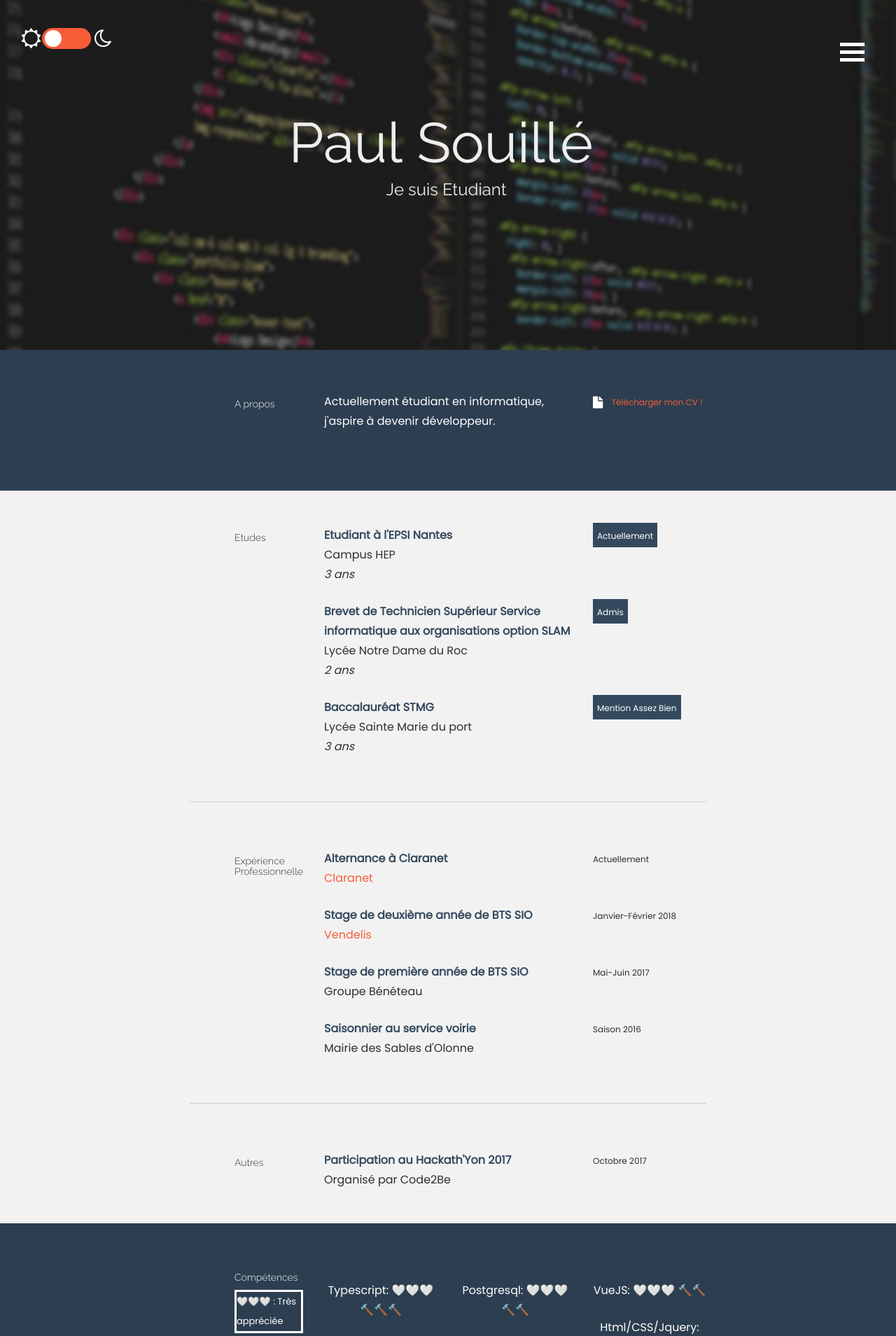
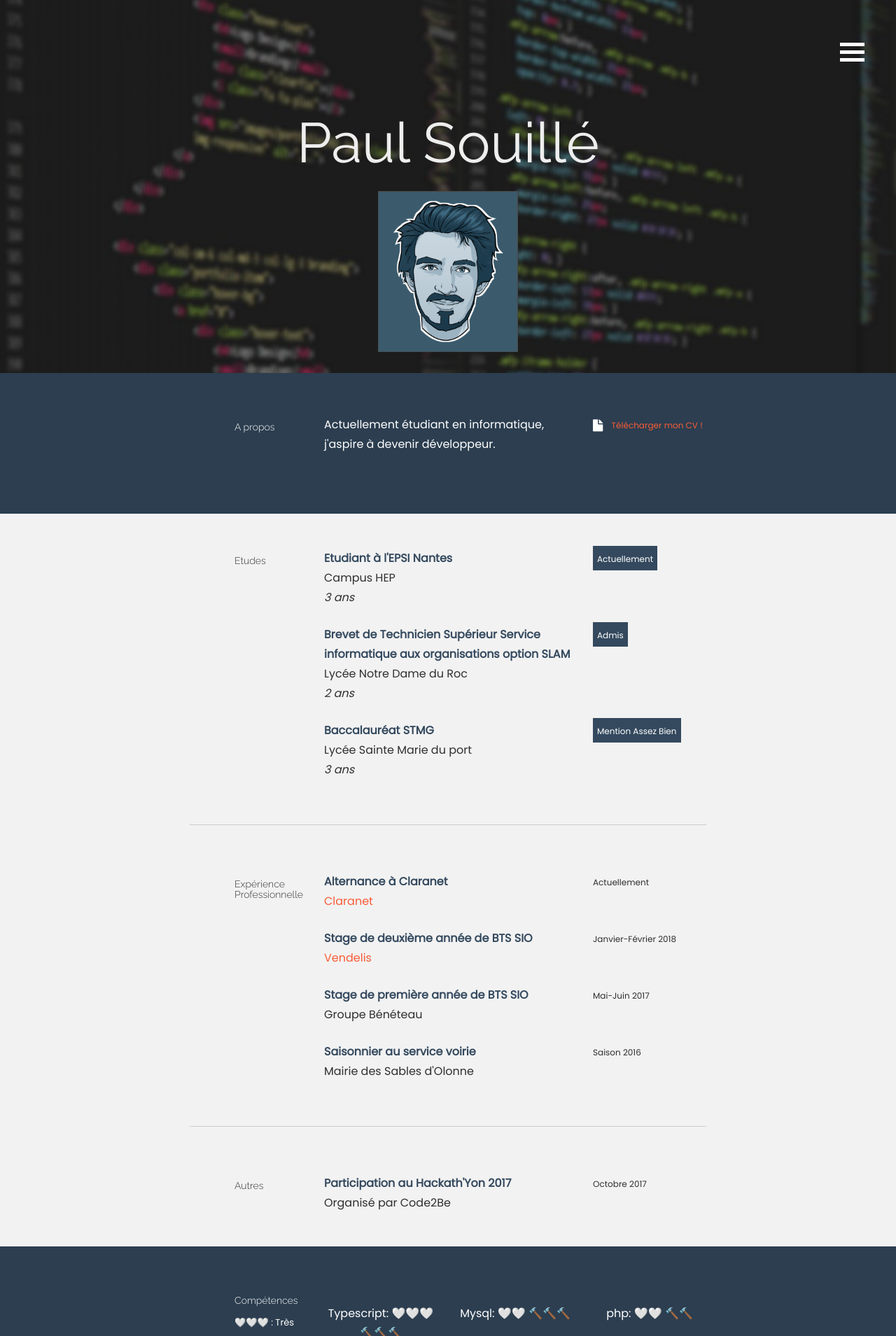
Before and after one commit to PaulSouille/paulsouille_fr, a PHP site: page / in a window 1280 px wide. Shown: the top 1909 px of the page at 70% size. Run offline with PHP 8.4, Linux system fonts and the light colour scheme; some libraries are stand-ins or nearby versions.

Commit message:
feat(design):adding avatar & darkmode

```diff
--- a/assets/css/main.css
+++ b/assets/css/main.css
@@ -29,8 +29,7 @@
  h2,
  h3,
  h4,
- h5,
- h6 {
+ h5{
      font-family: "Raleway";
      font-weight: 300;
      color: #333;
@@ -242,7 +241,6 @@
      color: white;
  }
 
-
  #intro h5,
  p {
      color: white;
@@ -256,10 +254,10 @@
  }
 
  #skillswrap {
-    background: #2c3e50;
-    padding-top: 60px;
-    padding-bottom: 60px;
-    color: white;
+     background: #2c3e50;
+     padding-top: 60px;
+     padding-bottom: 60px;
+     color: white;
  }
 
  #skillswrap h5,
--- a/assets/css/style.css
+++ b/assets/css/style.css
@@ -1,4 +1,3 @@
-
 body {
     padding: 0;
     margin: 0;
@@ -57,6 +56,9 @@
 }
 
 
+.overflow {
+	overflow: hidden;
+}
 
 .overlay {
 	background-color: rgba(4,14,22,.83);
@@ -64,6 +66,7 @@
 	width: 100%;
 	padding-bottom: 80px;
 }
+
 
 
 #portfolio {
@@ -136,7 +139,7 @@
 
 .description .tools li {
 	margin-top: 5px;
-	background-color: #114190 !important;
+	background-color: #114190;
 	margin-right: 10px;
 	padding: 10px;
 	color: #F0F0F0;
@@ -153,9 +156,9 @@
 }
 
 #portfolio div:nth-child(even) section {
-	background-color: #D1D1D1;
+	background-color: #3D3636;
 	padding: 10px;
-	border: 3px solid #B5B5B5;
+	border: 3px solid #393333;
 }
 
 #portfolio img {
@@ -218,53 +221,166 @@
 }
 
 
-.moon{
-	font-size: 29px;
-	padding-left: 60px;
-	color:white;
-	top: 40px;
-	left: 75px;
-	position:fixed;
+@media screen and (max-width: 1200px) {
+	#portfolio [class^="col"] section {
+		width: 80%;
+		margin-right: auto;
+		margin-left: auto;
+		margin-bottom: 10px;
+		min-height: 400px;
+	}
+
+	#portfolio .overlay {
+		width: 100%;
+		height: auto;
+	}
+
+	#portfolio img {
+		width: 100%;
+		height: auto;
+	}
+
+	#portfolio section:hover .overlay .heading span {
+	 -webkit-transform: rotate(90deg);
+	 top: 70px;
+	 left: -240px;
+	 position: relative;
+	}
+	#portfolio div:nth-child(even) section {
+		background-color: #3D3636;
+		padding: 5px;
+		border: 3px solid #393333;
+	}
+	.container_portfolio {
+		width: 90% ! important;
+	}
 }
 
-.sun{
-	font-size: 29px;
-	padding-left: 60px;
-	color:white;
-    top: 40px;
-    left: -30px;
-	position:fixed;
+@media screen and (max-width: 790px) {
+
+	#portfolio .description p {
+		margin-top: 40px;
+	}
+
+	#portfolio section {
+		font-size: 10px;
+	}
+
+	#portfolio .overlay > * {
+		font-size: 200%;
+	}
+
+	#portfolio p, h6 {
+		text-align: left;
+	}
+
+	#contact textarea {
+		width: 90%;
+	}
 }
 
+@media screen and (max-width: 570px) {
+
+	#portfolio h2 {
+		margin-bottom: 0;
+	}
+
+	#portfolio section img {
+		display: none;
+	}
+
+	#portfolio section {
+		width: 100%;
+	}
+
+	#portfolio .description > *  {
+		display: block;
+	}
+
+	#portfolio .description {
+		display: table-footer-group;
+	}
+
+	#portfolio .heading {
+		display: table-header-group;
+		font-size: 180%;
+		text-align: left;
+	}
+
+	#portfolio .overlay {
+		min-height: auto;
+		padding: 20px;
+	}
+
+	#portfolio .description {
+		top: 100px;
+		position: static;
+	}
+
+	#portfolio section {
+		min-height: auto;
+	}
+
+	#portfolio section:hover .overlay .heading {
+	 position: relative;
+	 top: -0px;
+	 color: white;
+	 -webkit-transition: none;
+	}
+
+	#portfolio .heading span {
+		display: none;
+	}
+}
+
+@media screen and (max-width: 480px) {
+
+	.social-links li {
+		display: block;
+		width: 100%;
+	}
+
+	.social-links {
+		width: 100%;
+	}
+
+	h1 {
+		font-size: 300%;
+	}
+
+	#about img {
+		width: 60%;
+	}
+
+	#skill-set #web-development-skills::before {
+		display: none;
+	}
+
+	#skill-set .skills {
+		width: 100%;
+		display: block;
+	}
+
+	#portfolio .overlay {
+		height: 70%;
+	}
+
+}
 
 .darkmode{
-	position: fixed;
-    top: 40px;
-    left: 60px;
-	z-index: 99;
-	text-align: center;
-}
-
-.theme-switch {
-	color: #fff;
-	position: fixed;
-
-    font-size: 18px;
-    outline: none;
-    cursor: pointer;
-	padding: 15px;
-	width: 70px;
-	height: 30px;
-	border-radius: 50px;
-	background:  #f85c37;
+	display: block;
+    transition: 0.3s;
+    color: #818181;
+	padding: 8px 8px 8px 32px;
+	cursor:pointer;
+	margin-top:40px;
+    font-size: 20px;
 
 }
 
 .theme-switch .switch {
-	background: white;
 	width: 24px;
 	height: 24px;
-	background: #FFF;
 	border-radius: 100%;
 	position: absolute;
 	top: 3px;
@@ -272,10 +388,6 @@
 	transition: 0.5s all ease;
 }
 
-.dark-theme .theme-switch {
-	background: #000;
-	border: solid 1px;
-}
 .dark-theme .theme-switch .switch {
 	transform: translateX(37px);
 }
@@ -286,7 +398,6 @@
 .dark-theme #resume {
 	background: #000;
 }
-
 
 .dark-theme .desc p {
 	color: #FFF;
@@ -307,7 +418,7 @@
 }
 
 .dark-theme h5 {
-	color: white;
+    color: #818181;
 }
 
 .dark-theme .backTop {
@@ -340,3 +451,11 @@
 .dark-theme .moon {
 	color: white;
 }
+
+.avatar{
+	width: 200px;
+	height: 230px;
+	margin-bottom:30px;
+	margin-top:15px;
+
+}
--- a/index.html
+++ b/index.html
@@ -27,21 +27,15 @@
       <a class="js-scrollTo" href="#skill">Compétences</a>
       <a class="js-scrollTo" href="#work">Expérience</a>
       <a class="js-scrollTo" href="#contact">Contact</a>
+      <div class="darkmode">
+         <p class="theme-switch">Passer le site en mode sombre</p>
+    </div>
    </div>
    <div id="containerButton" class="containerButton" onclick="updateButton(this)">
       <div class="bar1"></div>
       <div class="bar2"></div>
       <div class="bar3"></div>
    </div>
-   <div class="darkmode">
-        <i class="icon-moon moon"></i>
-        <div class="theme-switch">
-            <div class="switch"></div>
-        </div>
-        <i class="icon-sun sun"></i>
-
-   </div>
-
    <body data-spy="scroll" data-offset="0" data-target="#nav">
       <div id="content">
          <div id="headerwrap">
@@ -57,11 +51,12 @@
                      <span class="h3" id="typed"></span>
                   </div>
                   <br>
+                  <img id="light_avatar" class="avatar" src="./assets/img/avatar_paul.png">
+                  <img id="dark_avatar" class="avatar" style="display:none;" src="./assets/img/avatar_paul_2.png">
                   <!--<img style="width: 200px; height: 186px;" src="./assets/img/avatar_paul.png">-->
                </div>
             </div>
          </div>
-
          <section id="about" name="about"></section>
          <div id="intro">
             <div class="container">
@@ -280,7 +275,7 @@
 
 		<section id="portfolio">
          <br>
-         <div class="container">
+         <div class="container container_portfolio">
             <section class = "reveal">
                   <div class="overlay">
                      <div class="description">
@@ -364,7 +359,7 @@
          </div>
          <section id="contact" name="contact"></section>
          <div id="footwrap" class="reveal">
-            <div class="container">
+               <div>
                   <div class="row">
                      <div class="col-lg-2 col-lg-offset-1">
                         <h5 >CONTACT</h5>
@@ -406,6 +401,10 @@
                            <a  target="_blank" href="https://github.com/PaulSouille/paulsouille_fr">
                            Accéder au code source
                         </p>
+                        <p>
+                           <a  target="_blank" style="color:white;text-decoration: underline" href="https://twitter.com/ToMaBYou">
+                           Avatar by @ToMaBYou
+                        </p>
                   </div>
                </div>
             </div>
@@ -419,10 +418,11 @@
     <script src="assets/js/jquery.lettering.js"></script>
     <script src="https://yandex.st/highlightjs/7.3/highlight.min.js"></script>
     <script src="assets/js/jquery.textillate.js"></script>
+    <script src="https://unpkg.com/scrollreveal/dist/scrollreveal.min.js"></script>
+
     <script>
         hljs.initHighlightingOnLoad();
-    </script>
-    <script>
+
         $(document).ready(function () {
             $(window).scroll('scoll', function () {
                 let resumeTop = $('#resume').offset().top; //get the offset top of the element
@@ -446,53 +446,32 @@
                         contactTop > buttonTop1)) {
                     if($("body").hasClass('dark-theme')){
                         $('.bar1').css('background-color', '#f85c37');
-                        $('.sun').css('color','white');
-                        $('.moon').css('color','white');
                     } else {
                         $('.bar1').css('background-color', '#000');
-                        $('.sun').css('color','black');
-                        $('.moon').css('color','black');
                     }
 
                 } else {
-                    console.log('white')
-                    $('.sun').css('color','white');
-                    $('.moon').css('color','white');
                     $('.bar1').css('background-color', '#FFF');
                 }
                 if ((resumeTop < buttonTop2 && skillTop > buttonTop2) || (workTop < buttonTop2 &&
                         contactTop > buttonTop2)) {
                     if($("body").hasClass('dark-theme')){
                         $('.bar2').css('background-color', '#f85c37');
-                        $('.sun').css('color','white');
-                        $('.moon').css('color','white');
                     } else {
                         $('.bar2').css('background-color', '#000');
-                        $('.sun').css('color','black');
-                        $('.moon').css('color','black');
                     }
                 } else {
-                    console.log('white')
-                    $('.sun').css('color','white');
-                    $('.moon').css('color','white');
                     $('.bar2').css('background-color', '#FFF');
                 }
                 if ((resumeTop < buttonTop3 && skillTop > buttonTop3) || (workTop < buttonTop3 &&
                         contactTop > buttonTop3)) {
                     if($("body").hasClass('dark-theme')){
                         $('.bar3').css('background-color', '#f85c37');
-                        $('.sun').css('color','white');
-                        $('.moon').css('color','white');
                     } else {
                         $('.bar3').css('background-color', '#000');
-                        $('.sun').css('color','black');
-                        $('.moon').css('color','black');
                     }
                 }
                 else {
-                    console.log('white')
-                    $('.sun').css('color','white');
-                    $('.moon').css('color','white');
                     $('.bar3').css('background-color', '#FFF');
                 }
 
@@ -513,8 +492,6 @@
                 return false;
             });
         })
-    </script>
-    <script>
         $(function () {
             $('.h1').textillate({
                 in: {
@@ -523,15 +500,19 @@
             });
         })
 
-    </script>
+        $(function () {
+            $('.h3').textillate({
+                in: {
+                    effect: 'rollIn'
+                }
+            });
+        })
 
-    <script>
+
         $(function () {
             if (window._userdata && _userdata.page_desktop) window.location = _userdata.page_desktop;
         });
-    </script>
-    <script src="https://unpkg.com/scrollreveal/dist/scrollreveal.min.js"></script>
-    <script>
+
         window.sr = ScrollReveal({
             reset: true
         });
@@ -667,12 +648,26 @@
          $('.skill_hammer_3').click(function(event) {
             selectSkill(this, 'hammer_3');
          });
-
+         const darkmodeText = {
+         dark: 'Passer le site en mode sombre',
+         white: 'Passer le site en mode clair',
+         };
          $(".theme-switch").on("click", function() {
             $("body").toggleClass("dark-theme");
             $("#intro").toggleClass("dark");
+            $('body').hasClass("dark-theme")? $('.theme-switch').text(darkmodeText.white):$('.theme-switch').text(darkmodeText.dark);
+            switchAvatar();
+        });
+        function switchAvatar(){
+            if($('body').hasClass("dark-theme")){
+               $('#dark_avatar').show();
+               $('#light_avatar').hide();
+            } else {
+               $('#dark_avatar').hide();
+               $('#light_avatar').show();
 
-        });
+            }
+        }
     </script>
 </body>
 
```
Also changed, not shown: assets/img/avatar_paul.png, assets/img/avatar_paul_2.png (added). Lines whose indentation alone changed are shown as unchanged.
